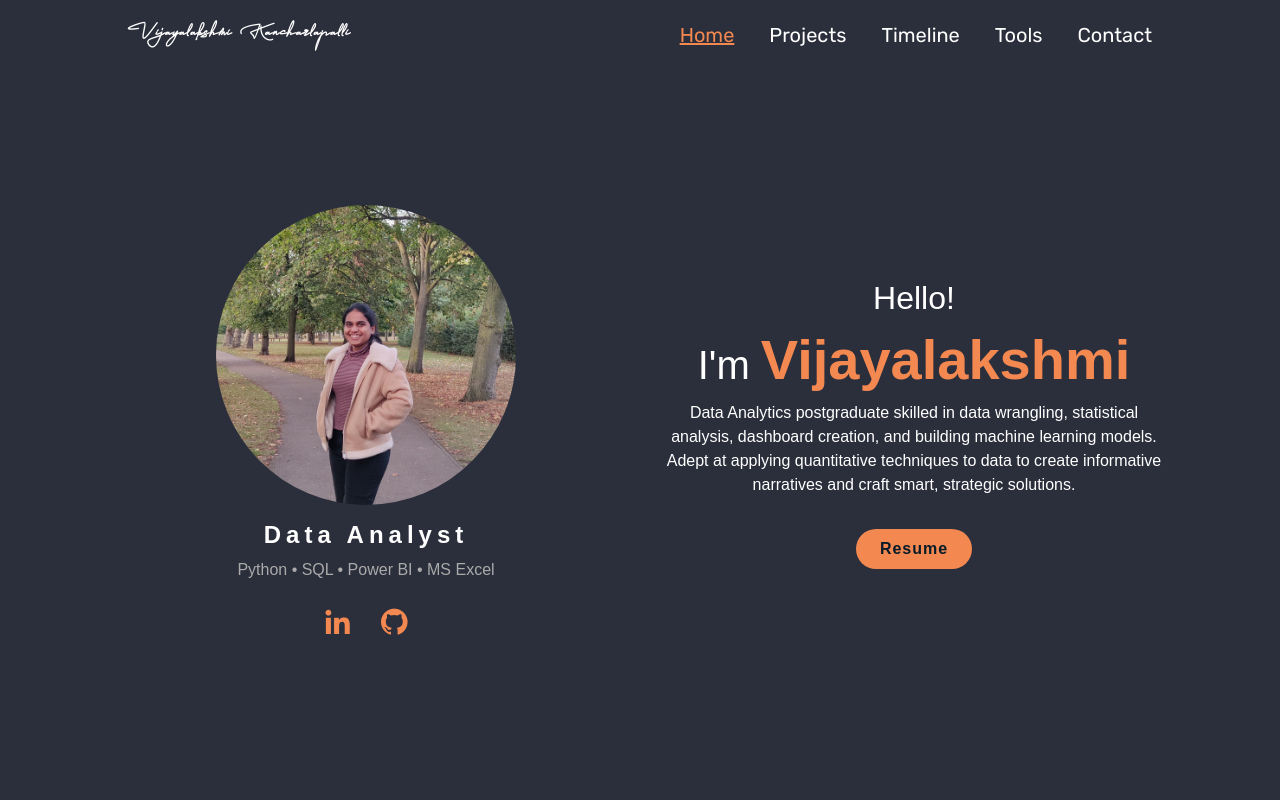
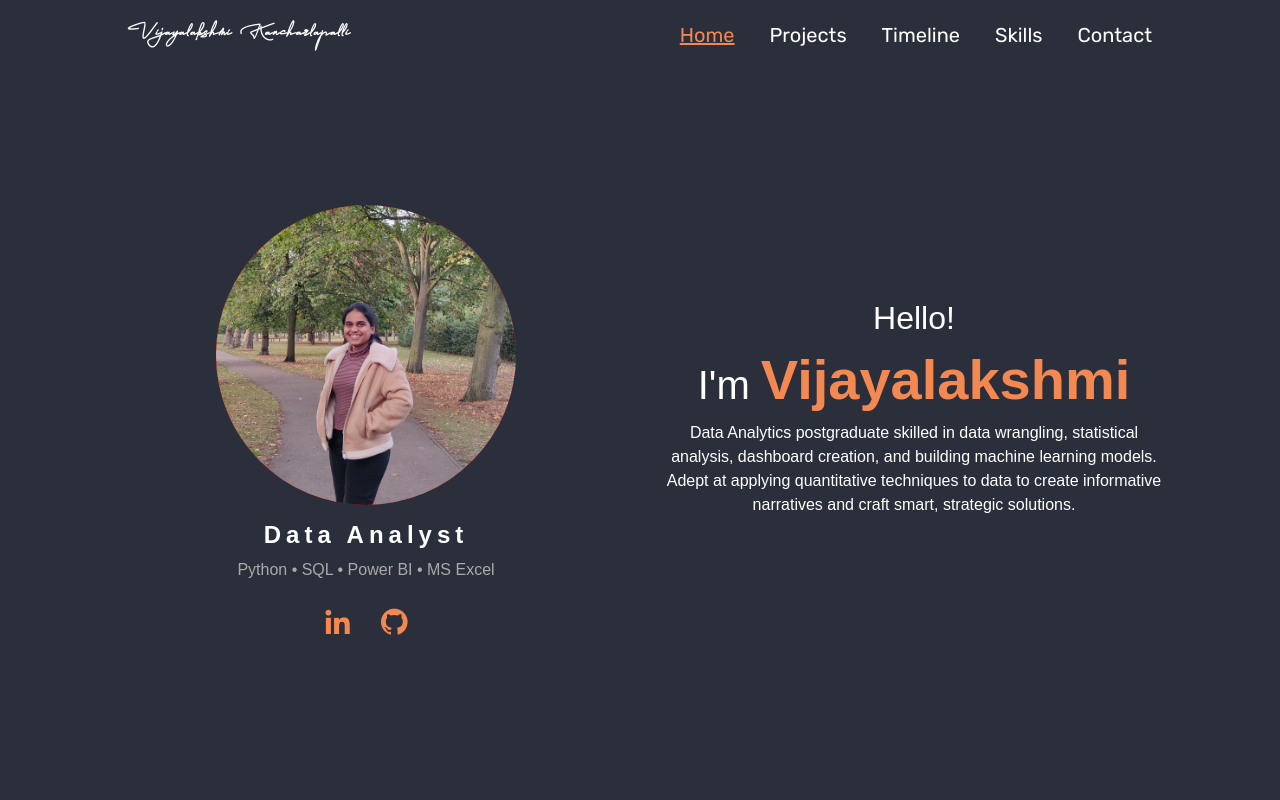
Before and after one commit to vijayalk0198/portfolio, a plain HTML site: page index.html in a window 1280 px wide. Shown: the top 800 px of the page. Drawn offline with nearby package versions, Linux system fonts and the light colour scheme.

Commit message:
changing the home section

```diff
--- a/index.html
+++ b/index.html
@@ -102,7 +102,7 @@
             <a href="#home" style="--i:1" class="active">Home</a>
             <a href="#projects" style="--i:4">Projects</a>
             <a href="#timeline" style="--i:1">Timeline</a>
-            <a href="#tools" style="--i:3">Tools</a>
+            <a href="#tools" style="--i:3">Skills</a>
             <a href="#contact" style="--i:5">Contact</a>
         </nav>
     </header>
@@ -130,7 +130,6 @@
             <p>
                 Data Analytics postgraduate skilled in data wrangling, statistical analysis, dashboard creation, and building machine learning models. Adept at applying quantitative techniques to data to create informative narratives and craft smart, strategic solutions.
             </p>
-            <a href="https://drive.google.com/file/d/1ZWtCEbmBU0IT77NFdorlkFubeUNXJhe-/view?usp=sharing" style="--i:11" class="btn-box-primary btn-animated" target="_blank">Resume</a>
           </div>
         </div>
     </section>
```
